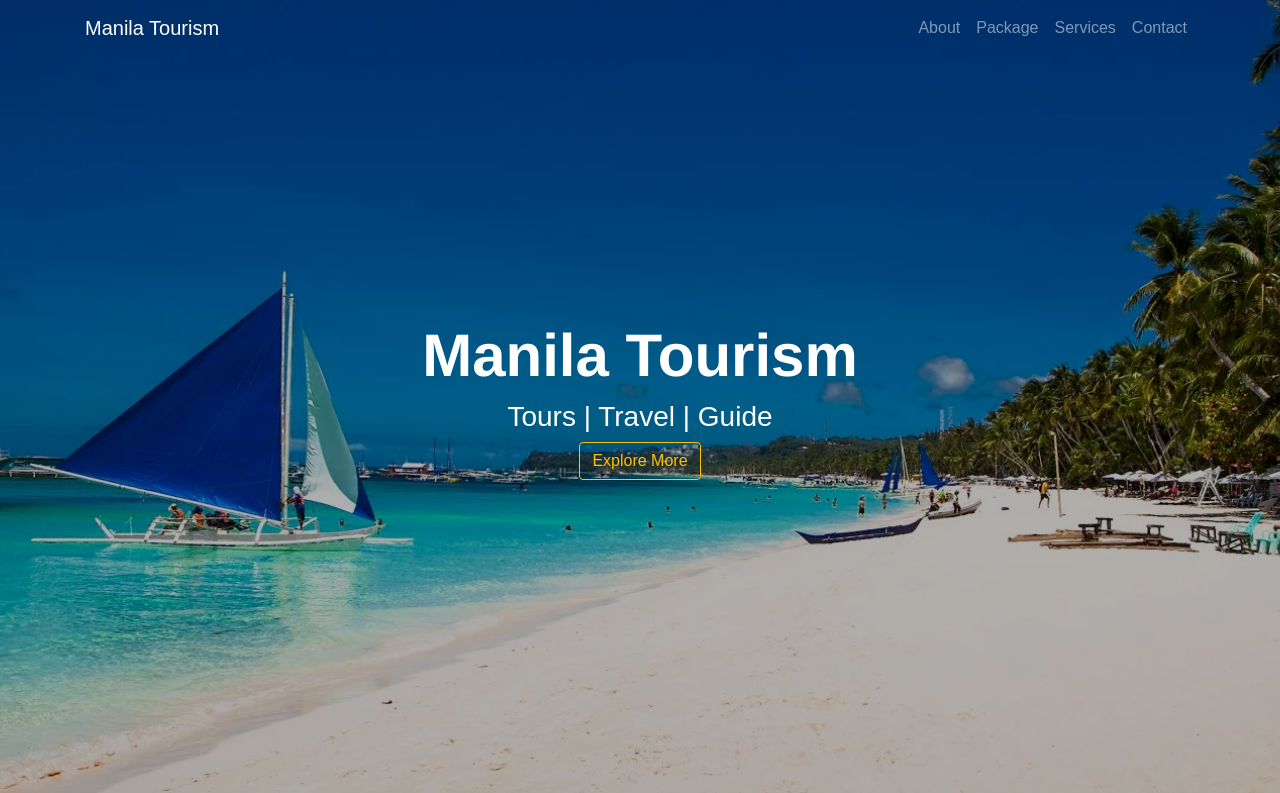
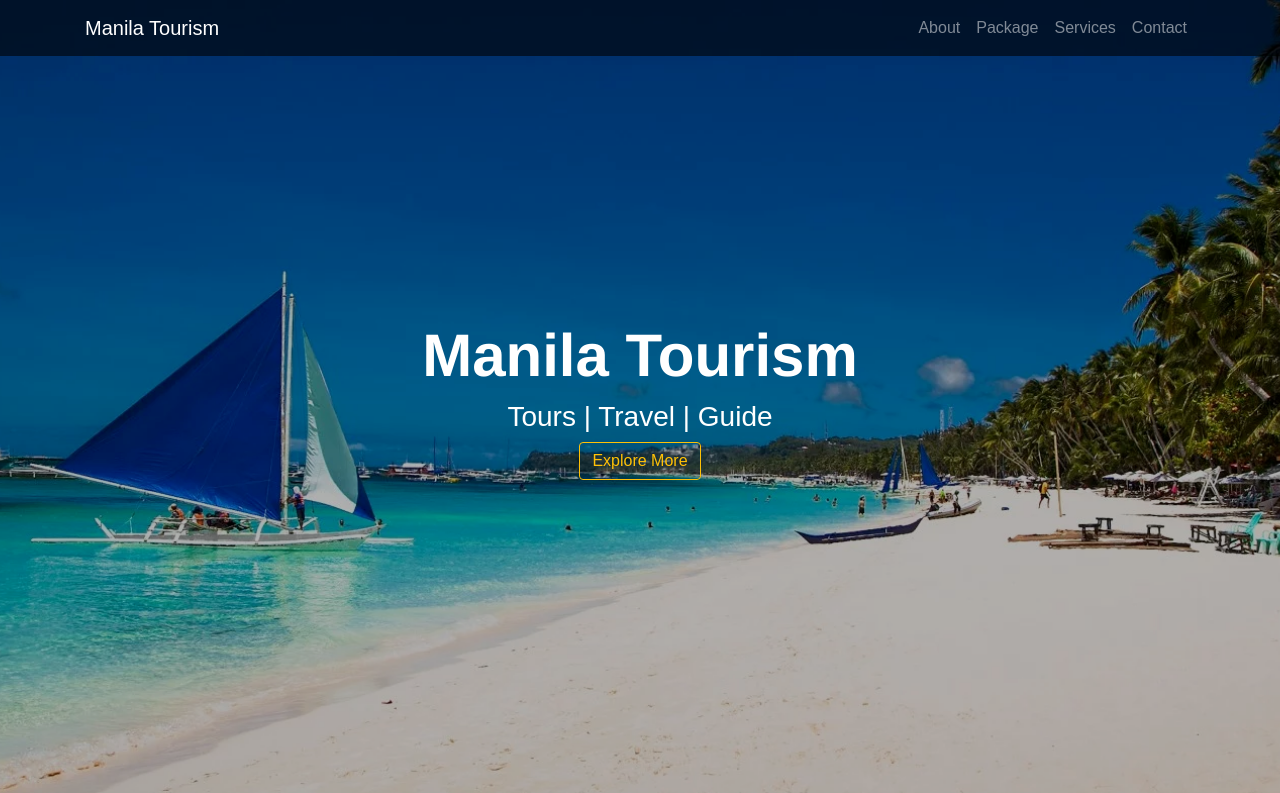
Before and after one commit to markdino/tourism-site, a React (Create React App) app: page / in a window 1280 px wide. Shown: the top 793 px of the page. Built offline with nearby package versions, Linux system fonts and the light colour scheme; the HTML template or start-up script is replaced by a standard one.

Commit message:
temporarily nav dark background

```diff
--- a/src/App.css
+++ b/src/App.css
@@ -1,6 +1,10 @@
 .cover-page {
   height: 100vh;
   /* background: pink; */
+}
+
+.navDark {
+  background: rgba(0, 0, 0, 0.6);
 }
 
 #hero {
--- a/src/components/Navbar.js
+++ b/src/components/Navbar.js
@@ -9,6 +9,7 @@ import {
   NavLink,
   Container
 } from "reactstrap";
+import "../App.css";
 
 class NavbarMain extends React.Component {
   constructor(props) {
@@ -27,7 +28,13 @@ class NavbarMain extends React.Component {
   render() {
     return (
       <div>
-        <Navbar color="faded" dark expand="md" fixed={`top`}>
+        <Navbar
+          color="faded"
+          dark
+          expand="md"
+          fixed={`top`}
+          className="navDark"
+        >
           <Container>
             <NavbarBrand href="#">Manila Tourism</NavbarBrand>
             <NavbarToggler onClick={this.toggle} />
```
